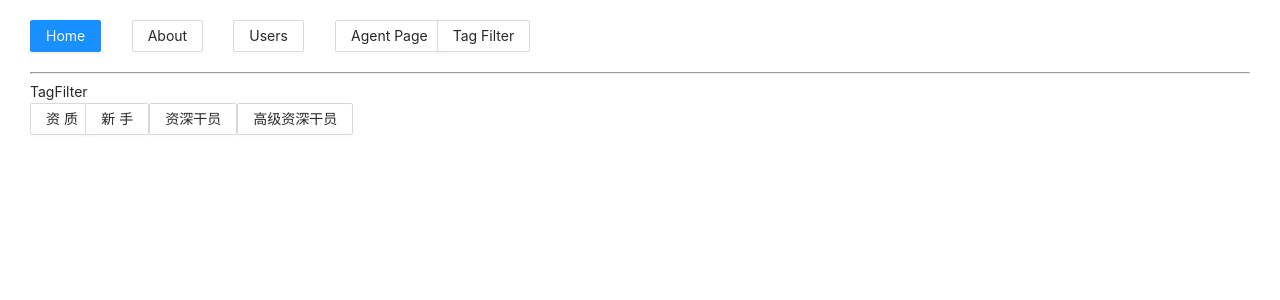
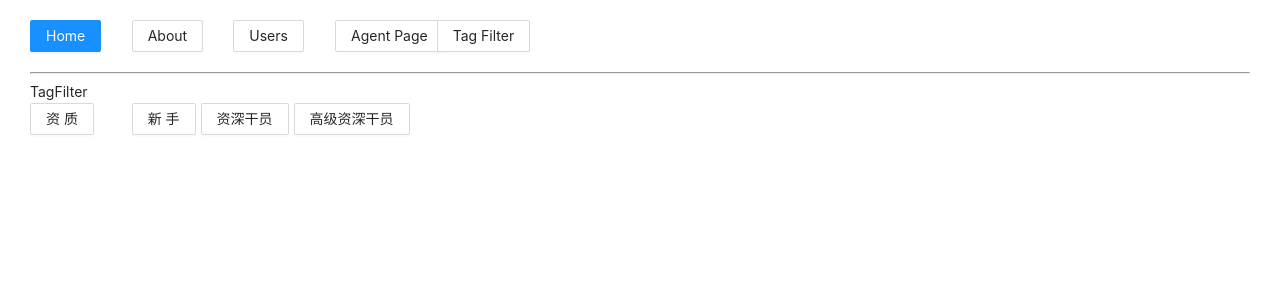
Before and after one commit to vamb/ark-web, a React (Create React App) app: page /tagFilter in a window 1280 px wide. Shown: the top 300 px of the page. Built offline with nearby package versions, Linux system fonts and the light colour scheme.

Commit message:
code update

```diff
--- a/src/page/TagFilter/TagFilter.js
+++ b/src/page/TagFilter/TagFilter.js
@@ -1,12 +1,14 @@
 import React from 'react'
 import SearchFilter from "./component/SearchFilter";
-import { Row } from 'antd'
+import { Row, Col } from 'antd'
 
 const TagFilter = ()=>{
   return(
     <div>
-      <Row>TagFilter</Row>
-      <Row><SearchFilter /></Row>
+      <Row>
+        <Col span={24}>TagFilter</Col>
+      </Row>
+      <SearchFilter />
     </div>
   )
 }
--- a/src/page/TagFilter/component/SearchFilter.js
+++ b/src/page/TagFilter/component/SearchFilter.js
@@ -5,16 +5,16 @@ import AgentConstant from "../../AgentConstant";
 
 const SearchFilter = observer(()=>{
   return(
-    <div>
     <Row>
-        <Col span={4}>
+      <Col span={2}>
         <Button>资质</Button>
       </Col>
-        <Col span={20}>
+      <Col span={22}>
         {
           AgentConstant.EXP_LEVEL_LIST.map((item, idx)=>{
             return(
               <Button
+                style={{marginRight: '5px'}}
                 key={'EXP_LEVEL_LIST'+idx}
                 onClick={()=>{
                   console.log('EXP_LEVEL_LIST item', item)
@@ -25,7 +25,6 @@ const SearchFilter = observer(()=>{
         }
       </Col>
     </Row>
-    </div>
   )
 })
 
```
Lines whose indentation alone changed are shown as unchanged.
